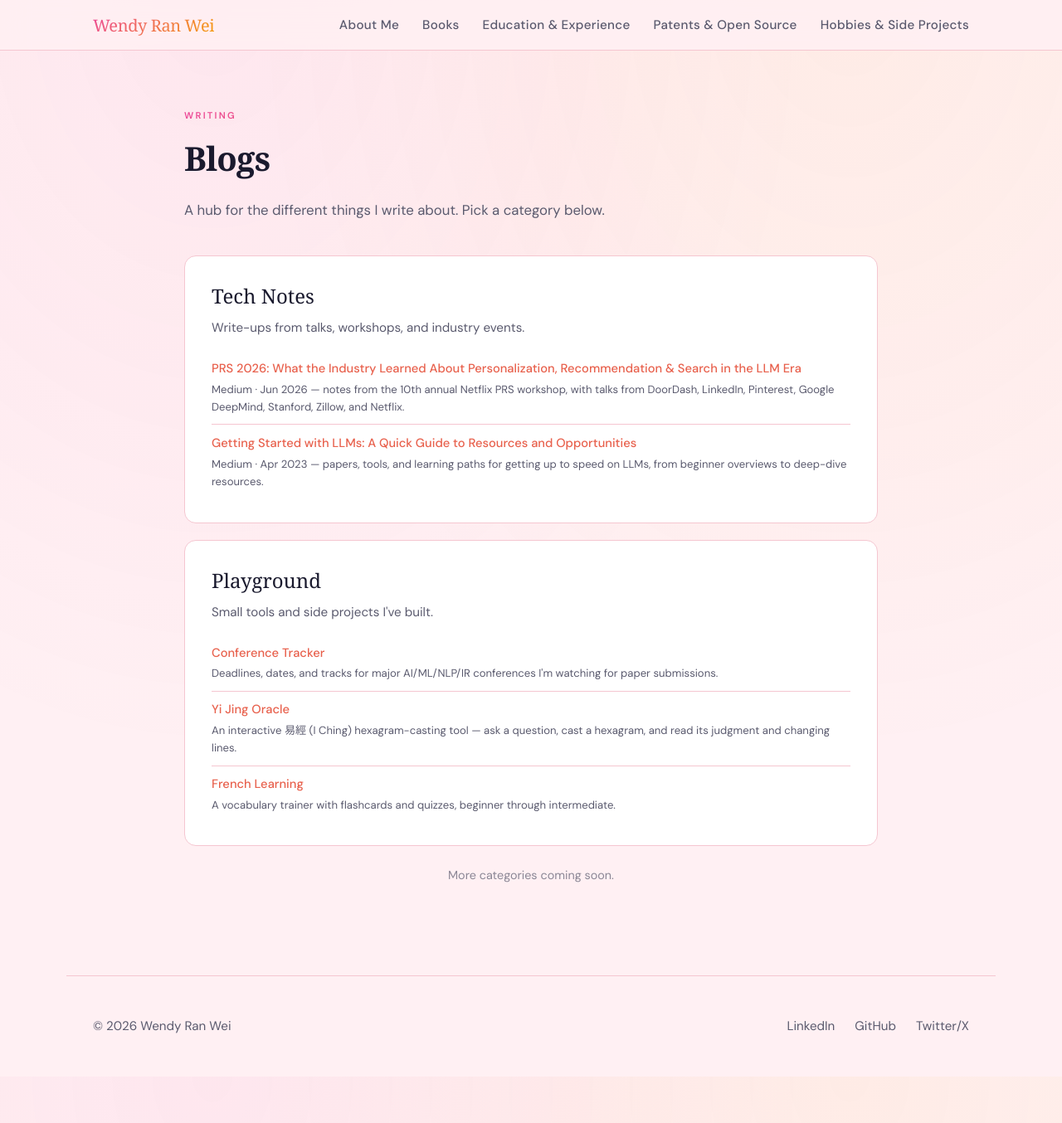
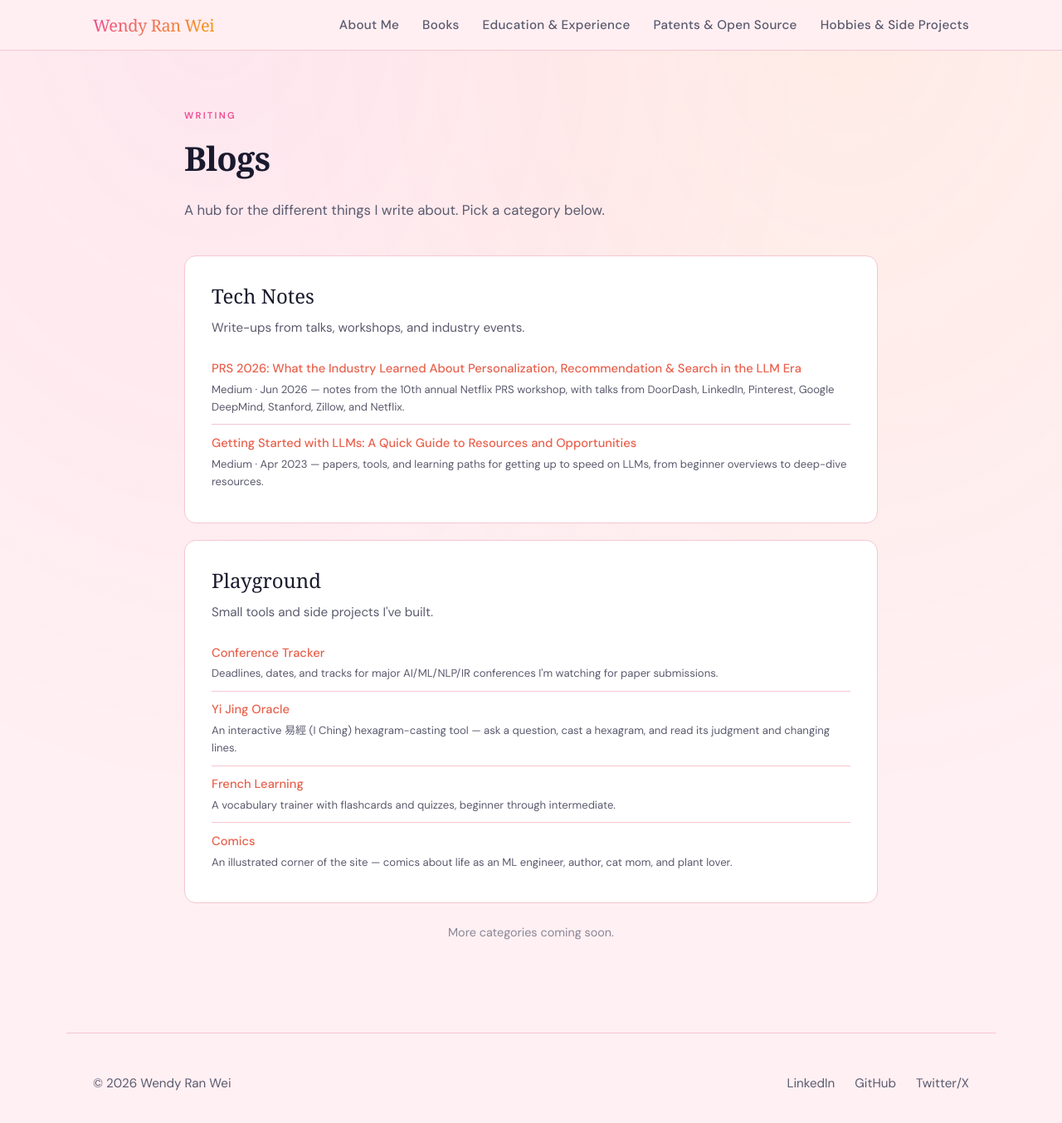
Before and after one commit to wendyran/wendyran.github.io, a Jekyll site: the page built from blogs.html, in a window 1280 px wide and 1367 px high. Shown: the top 1354 px of the window at 83% size. Built offline with Jekyll 4.4.1, drawn with Linux system fonts in a browser that asks for light colours; some web fonts are replaced.

Commit message:
Update blogs.html

```diff
--- a/blogs.html
+++ b/blogs.html
@@ -150,6 +150,10 @@
                     <a href="/french/">French Learning</a>
                     <div class="post-meta">A vocabulary trainer with flashcards and quizzes, beginner through intermediate.</div>
                 </li>
+                <li>
+                    <a href="/comics/">Comics</a>
+                    <div class="post-meta">An illustrated corner of the site — comics about life as an ML engineer, author, cat mom, and plant lover.</div>
+                </li>
             </ul>
         </div>
 
```
